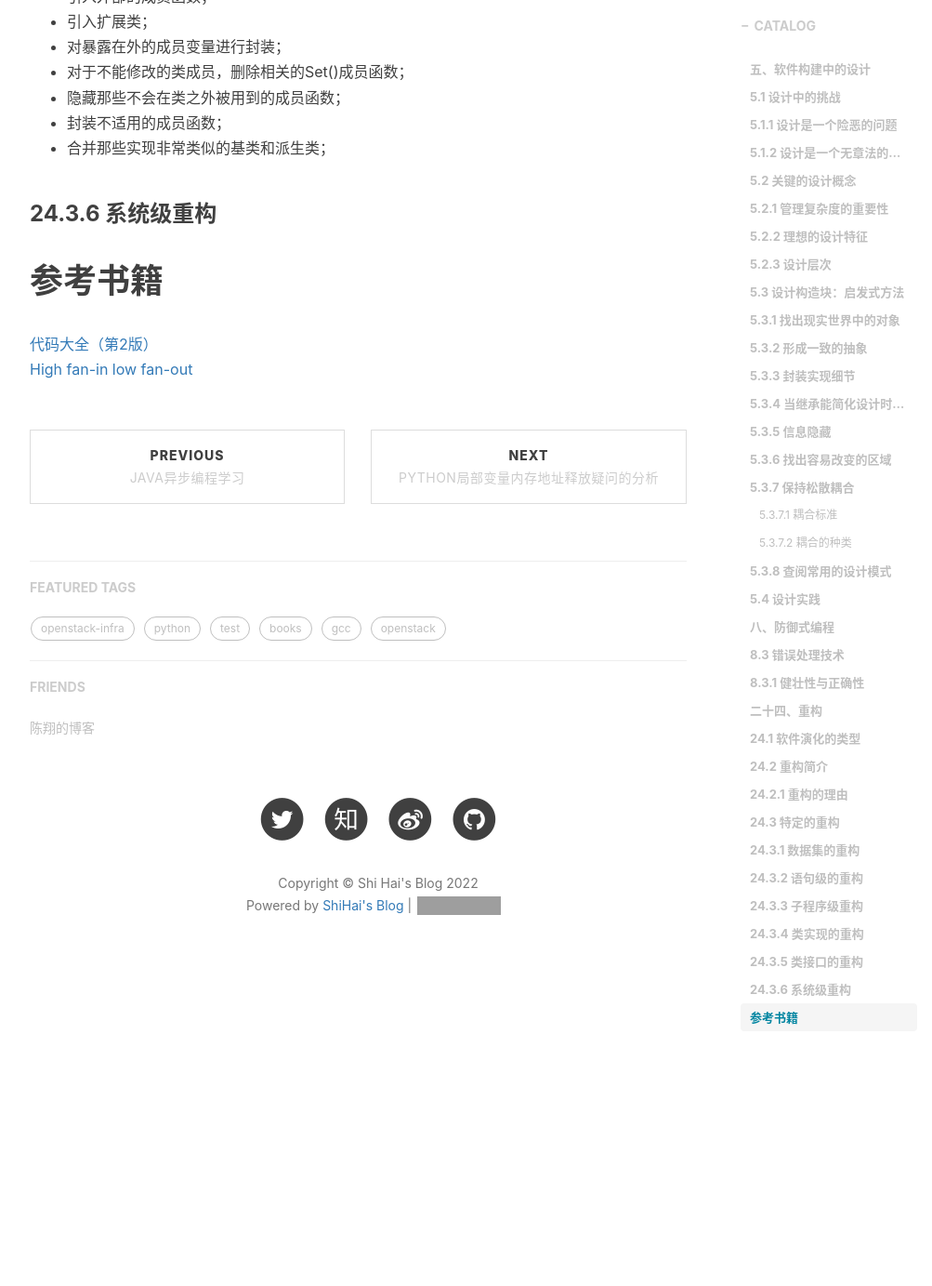
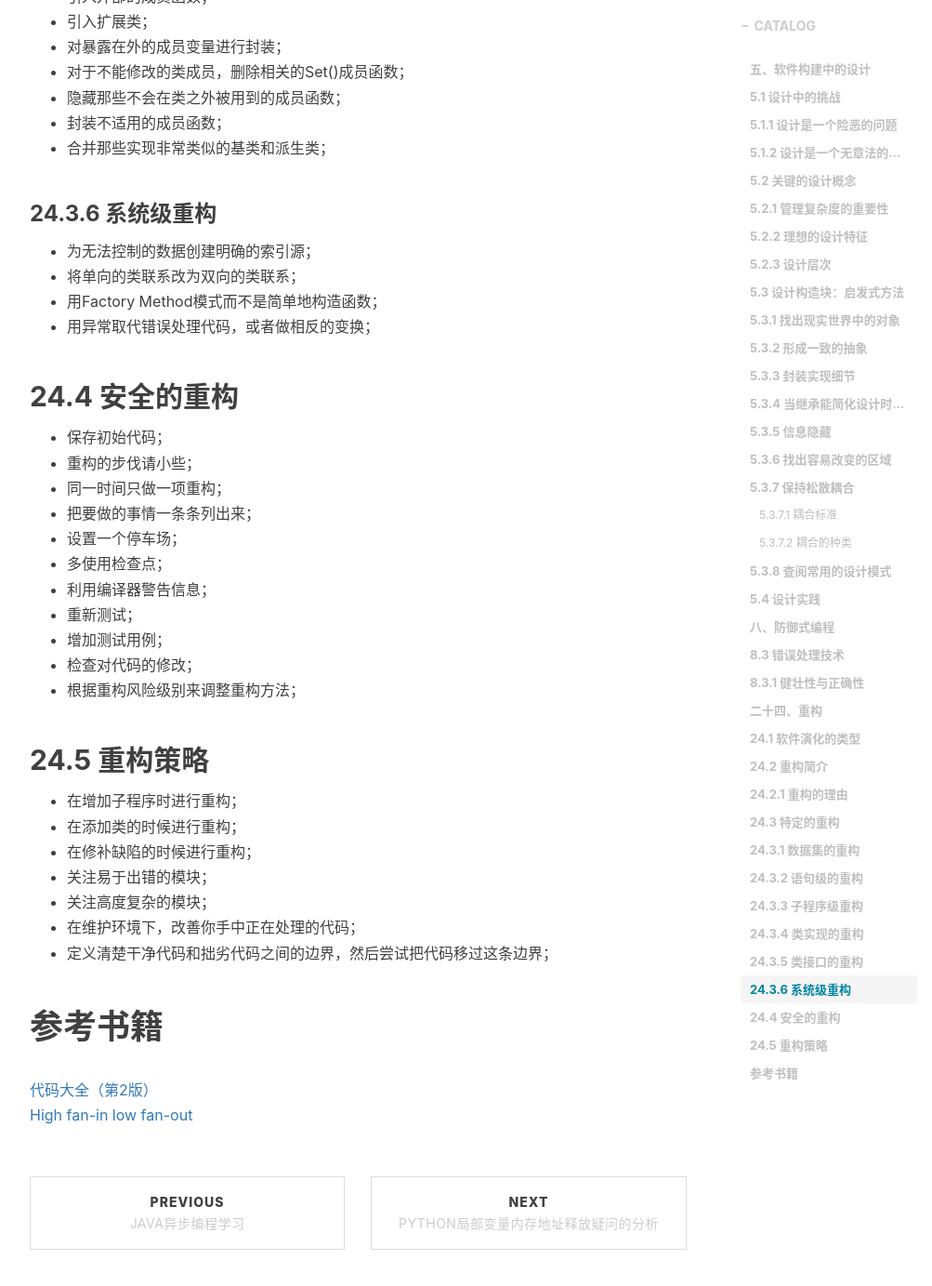
Before and after one commit to shihai1991/shihai1991.github.io, a Jekyll site: the page built from _posts/2022-05-28-代码大全2.md, in a window 1280 px wide and 1400 px high, scrolled down 7740 px. Shown: the top 1383 px of the window at 93% size, without its empty margins (233-1236 px from the left). Built offline with Jekyll 4.4.1, drawn with Linux system fonts in a browser that asks for light colours; nearby versions of some CDN libraries; comment, search, counter and statistics services are not loaded; before the commit the page ends 8818 px from its top, so only the background shows below that; grey boxes are pictures that could not be loaded.

Commit message:
Update 2022-05-28-代码大全2.md

```diff
--- a/_posts/2022-05-28-代码大全2.md
+++ b/_posts/2022-05-28-代码大全2.md
@@ -207,7 +207,32 @@ time: '2022.06.01 15:52:00'
 - 合并那些实现非常类似的基类和派生类；
 
 ### 24.3.6 系统级重构
+- 为无法控制的数据创建明确的索引源；
+- 将单向的类联系改为双向的类联系；
+- 用Factory Method模式而不是简单地构造函数；
+- 用异常取代错误处理代码，或者做相反的变换；
 
+## 24.4 安全的重构
+- 保存初始代码；
+- 重构的步伐请小些；
+- 同一时间只做一项重构；
+- 把要做的事情一条条列出来；
+- 设置一个停车场；
+- 多使用检查点；
+- 利用编译器警告信息；
+- 重新测试；
+- 增加测试用例；
+- 检查对代码的修改；
+- 根据重构风险级别来调整重构方法；
+
+## 24.5 重构策略
+- 在增加子程序时进行重构；
+- 在添加类的时候进行重构；
+- 在修补缺陷的时候进行重构；
+- 关注易于出错的模块；
+- 关注高度复杂的模块；
+- 在维护环境下，改善你手中正在处理的代码；
+- 定义清楚干净代码和拙劣代码之间的边界，然后尝试把代码移过这条边界；
 
 # 参考书籍
 [代码大全（第2版）](https://book.douban.com/subject/1477390/)
```
